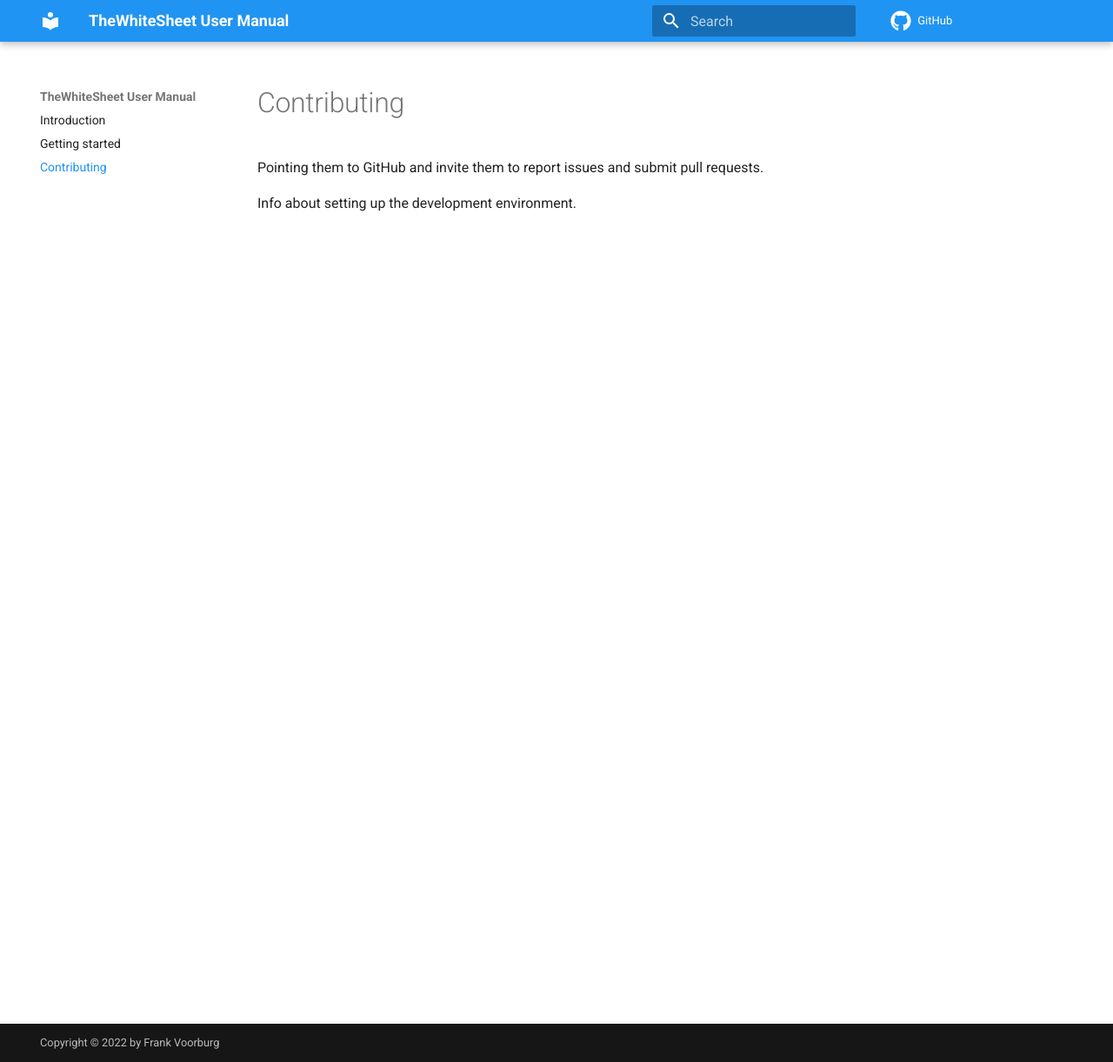
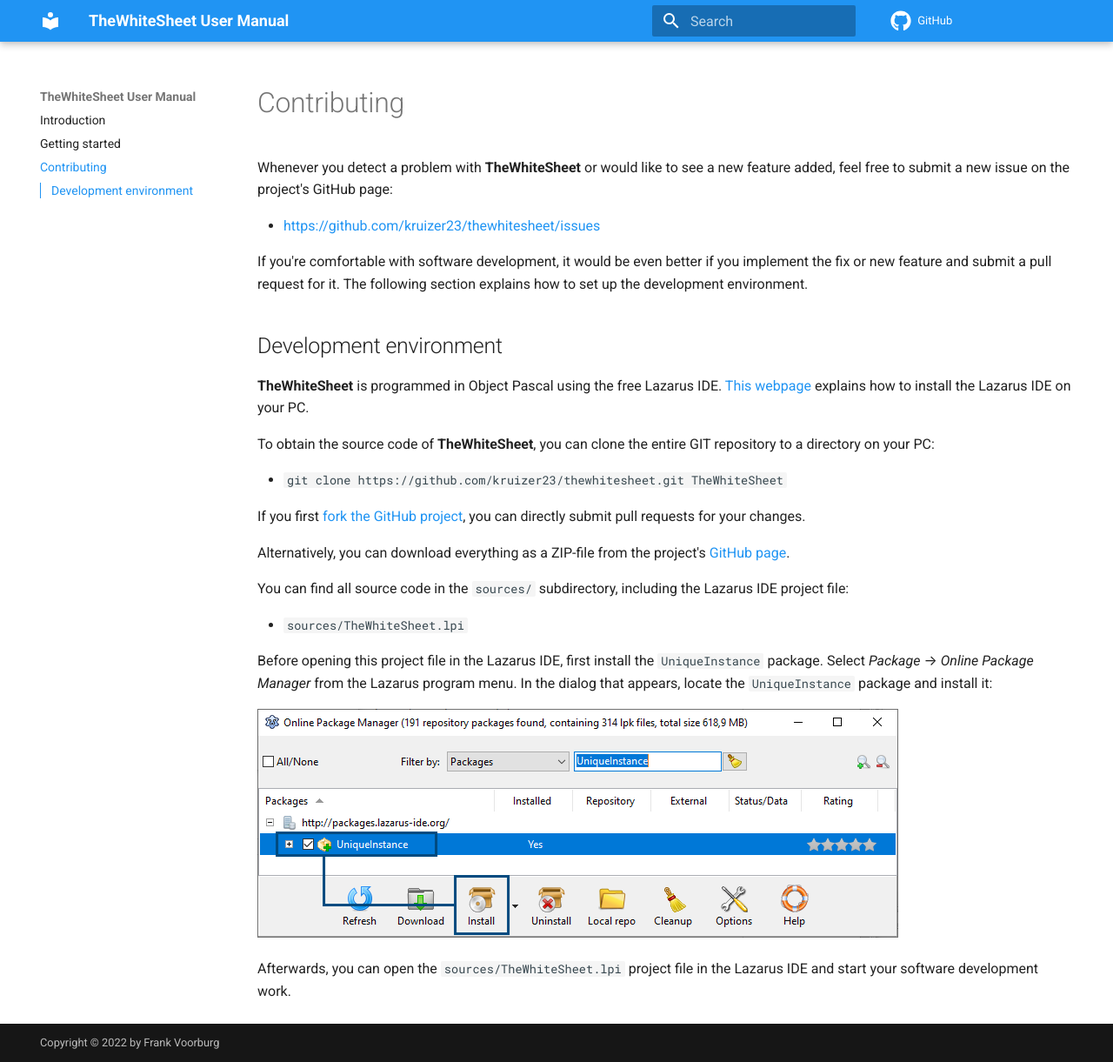
Before and after one commit to kruizer23/thewhitesheet, an MkDocs documentation site: the page built from docs/contributing.md, in a window 1280 px wide and 1221 px high. Shown: the whole window at 87% size. Built offline with MkDocs 1.6.1 and Material for MkDocs 9.7.7, drawn with Linux system fonts in a browser that asks for light colours; comment, search, counter and statistics services are not loaded.

Commit message:
Updated documentation.

```diff
--- a/docs/contributing.md
+++ b/docs/contributing.md
@@ -1,3 +1,27 @@
-Pointing them to GitHub and invite them to report issues and submit pull requests.
+Whenever you detect a problem with **TheWhiteSheet** or would like to see a new feature added, feel free to submit a new issue on the project's GitHub page:
 
-Info about setting up the development environment.
+* [https://github.com/kruizer23/thewhitesheet/issues](https://github.com/kruizer23/thewhitesheet/issues)
+
+If you're comfortable with software development, it would be even better if you implement the fix or new feature and submit a pull request for it. The following section explains how to set up the development environment.
+
+## Development environment
+
+**TheWhiteSheet** is programmed in Object Pascal using the free Lazarus IDE. [This webpage](https://www.getlazarus.org/setup/) explains how to install the Lazarus IDE on your PC.
+
+To obtain the source code of **TheWhiteSheet**, you can clone the entire GIT repository to a directory on your PC:
+
+* `git clone https://github.com/kruizer23/thewhitesheet.git TheWhiteSheet`
+
+If you first [fork the GitHub project](https://docs.github.com/en/get-started/quickstart/fork-a-repo), you can directly submit pull requests for your changes.
+
+Alternatively, you can download everything as a ZIP-file from the project's [GitHub page](https://github.com/kruizer23/thewhitesheet).
+
+You can find all source code in the `sources/` subdirectory, including the Lazarus IDE project file:
+
+* `sources/TheWhiteSheet.lpi`
+
+Before opening this project file in the Lazarus IDE, first install the `UniqueInstance` package. Select *Package* &rarr; *Online Package Manager* from the Lazarus program menu. In the dialog that appears, locate the `UniqueInstance` package and install it:
+
+![](images/lazarus_install_packages.png)
+
+Afterwards, you can open the `sources/TheWhiteSheet.lpi` project file in the Lazarus IDE and start your software development work.
```
Also changed, not shown: docs/getting_started.md (+9 -5 lines), docs/images/lazarus_install_packages.png (added), docs/images/lazarus_install_packages.svg (added).
